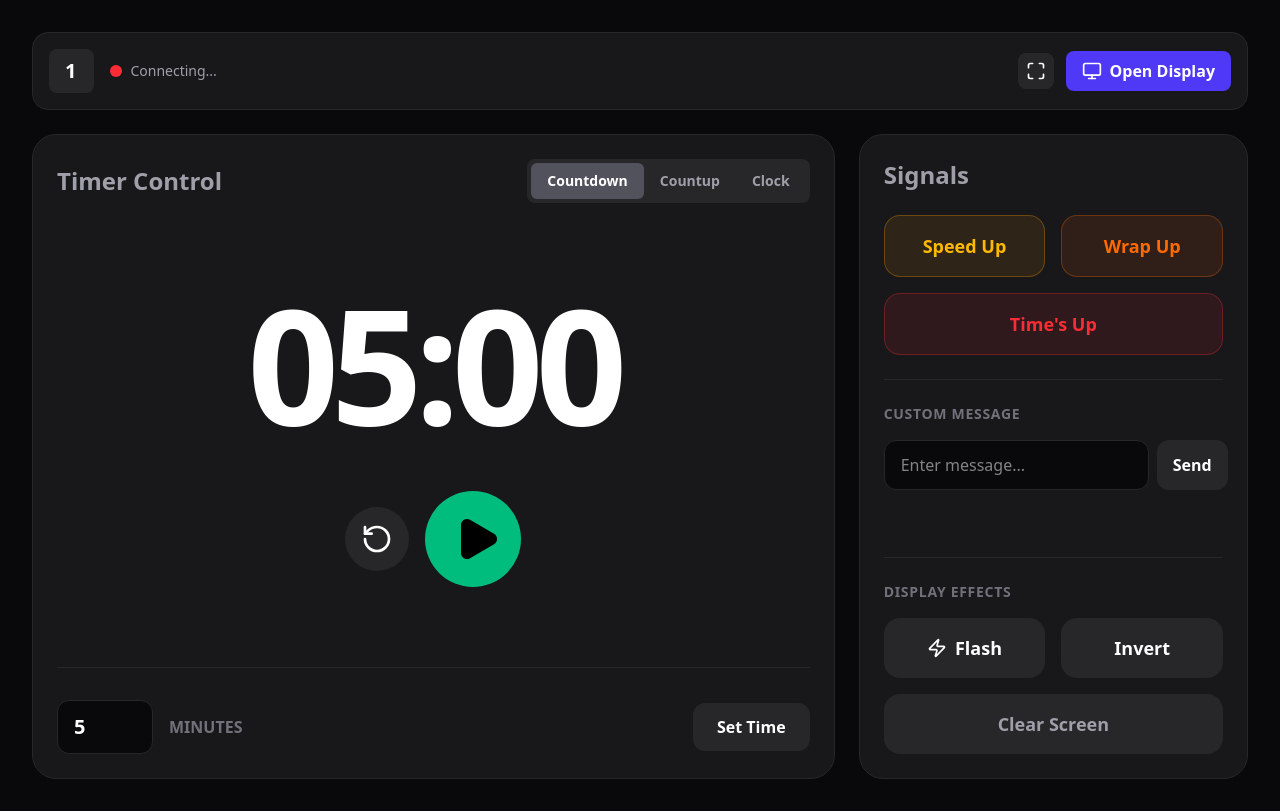
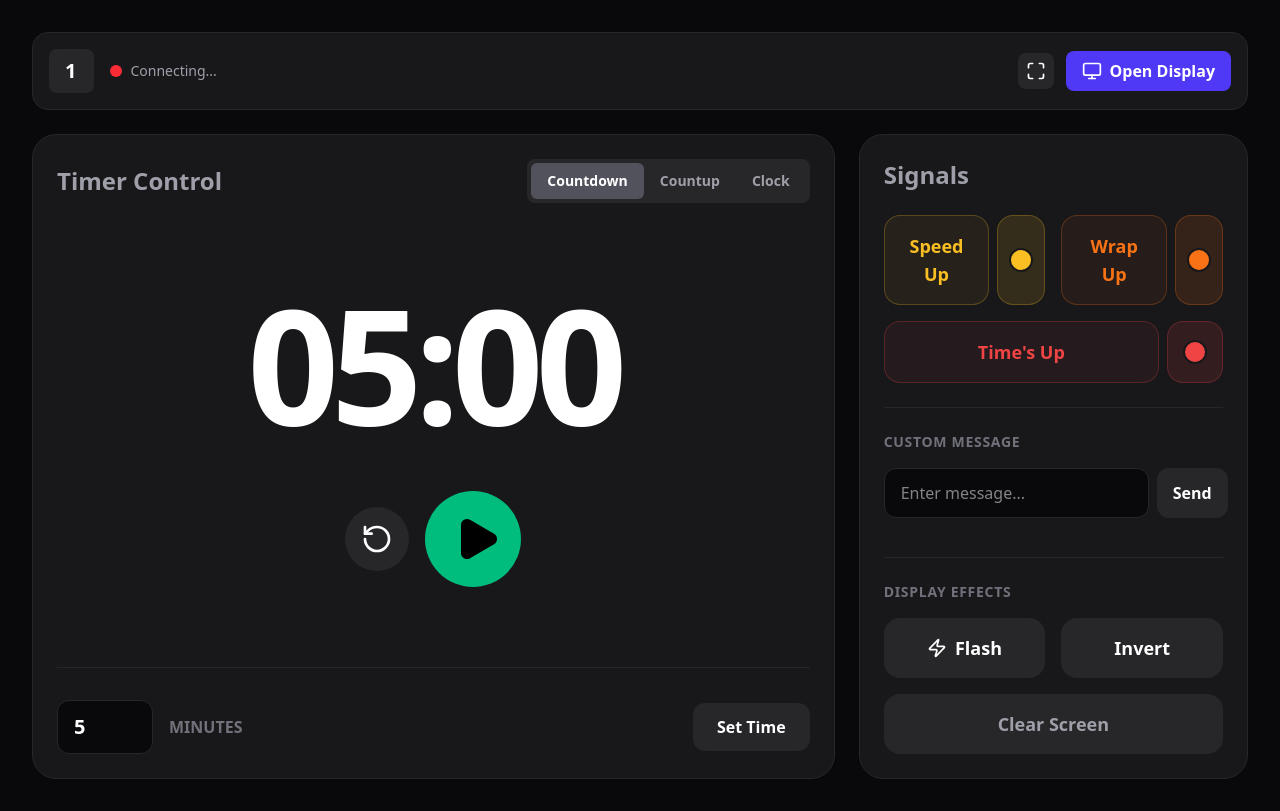
Before and after one commit to phalla-doll/stage-timmer, a Next.js app: page /1/operator in a window 1280 px wide. Built offline with nearby package versions, Linux system fonts and the light colour scheme; no server answers; a web font is replaced by a local one.

Commit message:
feat: Add configurable signal colors
Introduce a new `signalColors` object to manage the colors for 'speed up', 'wrap up', and 'times up' signals.
This allows for customization of these critical visual cues. The message color is now represented as a hex string instead of a Tailwind class.

```diff
--- a/app/[roomId]/display/page.tsx
+++ b/app/[roomId]/display/page.tsx
@@ -59,7 +59,10 @@ export default function DisplayView() {
       {/* Message Area (Top) */}
       <div className="h-48 flex items-end justify-center w-full mb-12">
         {state.message && (
-          <div className={`text-6xl md:text-8xl lg:text-[8rem] font-bold tracking-tighter uppercase text-center leading-none ${state.messageColor}`}>
+          <div
+            className="text-6xl md:text-8xl lg:text-[8rem] font-bold tracking-tighter uppercase text-center leading-none"
+            style={{ color: state.messageColor }}
+          >
             {state.message}
           </div>
         )}
--- a/app/[roomId]/operator/page.tsx
+++ b/app/[roomId]/operator/page.tsx
@@ -73,7 +73,7 @@ export default function OperatorView() {
   };
 
   const clearMessage = () => {
-    updateState({ message: '', messageColor: 'text-white', flash: false });
+    updateState({ message: '', messageColor: '#ffffff', flash: false });
   };
 
   const toggleFlash = () => {
@@ -187,24 +187,77 @@ export default function OperatorView() {
           <h2 className="text-2xl font-bold text-zinc-400">Signals</h2>
 
           <div className="grid grid-cols-2 gap-4">
+            <div className="relative flex items-stretch gap-2">
               <button
-              onClick={() => sendStatus('SPEED UP', 'text-amber-400')}
-              className="bg-amber-500/10 border border-amber-500/30 text-amber-400 hover:bg-amber-500/20 p-4 rounded-2xl font-bold text-lg transition-colors"
+                onClick={() => sendStatus('SPEED UP', state.signalColors.speedUp)}
+                className="flex-1 border p-4 rounded-2xl font-bold text-lg transition-colors"
+                style={{ color: state.signalColors.speedUp, borderColor: `${state.signalColors.speedUp}40`, backgroundColor: `${state.signalColors.speedUp}10` }}
               >
                 Speed Up
               </button>
+              <div className="relative w-12 flex-shrink-0">
+                <input
+                  type="color"
+                  value={state.signalColors.speedUp}
+                  onChange={e => updateState({ signalColors: { ...state.signalColors, speedUp: e.target.value }})}
+                  className="absolute inset-0 w-full h-full opacity-0 cursor-pointer"
+                />
+                <div
+                  className="w-full h-full rounded-2xl border flex items-center justify-center pointer-events-none"
+                  style={{ backgroundColor: `${state.signalColors.speedUp}20`, borderColor: `${state.signalColors.speedUp}40` }}
+                >
+                  <div className="w-6 h-6 rounded-full border-2 border-zinc-900" style={{ backgroundColor: state.signalColors.speedUp }} />
+                </div>
+              </div>
+            </div>
+
+            <div className="relative flex items-stretch gap-2">
               <button
-              onClick={() => sendStatus('WRAP UP', 'text-orange-500')}
-              className="bg-orange-500/10 border border-orange-500/30 text-orange-500 hover:bg-orange-500/20 p-4 rounded-2xl font-bold text-lg transition-colors"
+                onClick={() => sendStatus('WRAP UP', state.signalColors.wrapUp)}
+                className="flex-1 border p-4 rounded-2xl font-bold text-lg transition-colors"
+                style={{ color: state.signalColors.wrapUp, borderColor: `${state.signalColors.wrapUp}40`, backgroundColor: `${state.signalColors.wrapUp}10` }}
               >
                 Wrap Up
               </button>
+              <div className="relative w-12 flex-shrink-0">
+                <input
+                  type="color"
+                  value={state.signalColors.wrapUp}
+                  onChange={e => updateState({ signalColors: { ...state.signalColors, wrapUp: e.target.value }})}
+                  className="absolute inset-0 w-full h-full opacity-0 cursor-pointer"
+                />
+                <div
+                  className="w-full h-full rounded-2xl border flex items-center justify-center pointer-events-none"
+                  style={{ backgroundColor: `${state.signalColors.wrapUp}20`, borderColor: `${state.signalColors.wrapUp}40` }}
+                >
+                  <div className="w-6 h-6 rounded-full border-2 border-zinc-900" style={{ backgroundColor: state.signalColors.wrapUp }} />
+                </div>
+              </div>
+            </div>
+
+            <div className="relative flex items-stretch gap-2 col-span-2">
               <button
-              onClick={() => sendStatus("TIME'S UP", 'text-red-500')}
-              className="bg-red-500/10 border border-red-500/30 text-red-500 hover:bg-red-500/20 p-4 rounded-2xl font-bold text-lg transition-colors col-span-2"
+                onClick={() => sendStatus("TIME'S UP", state.signalColors.timesUp)}
+                className="flex-1 border p-4 rounded-2xl font-bold text-lg transition-colors"
+                style={{ color: state.signalColors.timesUp, borderColor: `${state.signalColors.timesUp}40`, backgroundColor: `${state.signalColors.timesUp}10` }}
               >
                 Time&apos;s Up
               </button>
+              <div className="relative w-14 flex-shrink-0">
+                <input
+                  type="color"
+                  value={state.signalColors.timesUp}
+                  onChange={e => updateState({ signalColors: { ...state.signalColors, timesUp: e.target.value }})}
+                  className="absolute inset-0 w-full h-full opacity-0 cursor-pointer"
+                />
+                <div
+                  className="w-full h-full rounded-2xl border flex items-center justify-center pointer-events-none"
+                  style={{ backgroundColor: `${state.signalColors.timesUp}20`, borderColor: `${state.signalColors.timesUp}40` }}
+                >
+                  <div className="w-6 h-6 rounded-full border-2 border-zinc-900" style={{ backgroundColor: state.signalColors.timesUp }} />
+                </div>
+              </div>
+            </div>
           </div>
 
           <div className="pt-6 border-t border-zinc-800 space-y-4">
@@ -218,7 +271,7 @@ export default function OperatorView() {
                 className="flex-1 bg-zinc-950 border border-zinc-800 rounded-xl px-4 py-3 focus:outline-none focus:border-zinc-600"
               />
               <button
-                onClick={() => sendStatus(customMsg.toUpperCase(), 'text-white')}
+                onClick={() => sendStatus(customMsg.toUpperCase(), '#ffffff')}
                 className="bg-zinc-800 hover:bg-zinc-700 px-4 py-3 rounded-xl font-bold transition-colors"
               >
                 Send
--- a/hooks/use-stage-timer.ts
+++ b/hooks/use-stage-timer.ts
@@ -10,6 +10,11 @@ export interface RoomState {
   messageColor: string;
   flash: boolean;
   invertColors: boolean;
+  signalColors: {
+    speedUp: string;
+    wrapUp: string;
+    timesUp: string;
+  };
 }
 
 export function useStageTimer(roomId: string) {
@@ -19,9 +24,14 @@ export function useStageTimer(roomId: string) {
     remaining: 300,
     isRunning: false,
     message: '',
-    messageColor: 'text-white',
+    messageColor: '#ffffff',
     flash: false,
     invertColors: false,
+    signalColors: {
+      speedUp: '#fbbf24',
+      wrapUp: '#f97316',
+      timesUp: '#ef4444',
+    },
   });
 
   const [isConnected, setIsConnected] = useState(false);
--- a/server.ts
+++ b/server.ts
@@ -19,6 +19,11 @@ interface RoomState {
   messageColor: string;
   flash: boolean;
   invertColors: boolean;
+  signalColors: {
+    speedUp: string;
+    wrapUp: string;
+    timesUp: string;
+  };
 }
 
 const rooms = new Map<string, RoomState>();
@@ -45,9 +50,14 @@ app.prepare().then(() => {
           remaining: 300,
           isRunning: false,
           message: '',
-          messageColor: 'text-white',
+          messageColor: '#ffffff',
           flash: false,
           invertColors: false,
+          signalColors: {
+            speedUp: '#fbbf24', // amber-400
+            wrapUp: '#f97316', // orange-500
+            timesUp: '#ef4444', // red-500
+          },
         });
       }
       socket.emit('sync', rooms.get(roomId));
```
Lines whose indentation alone changed are shown as unchanged.
